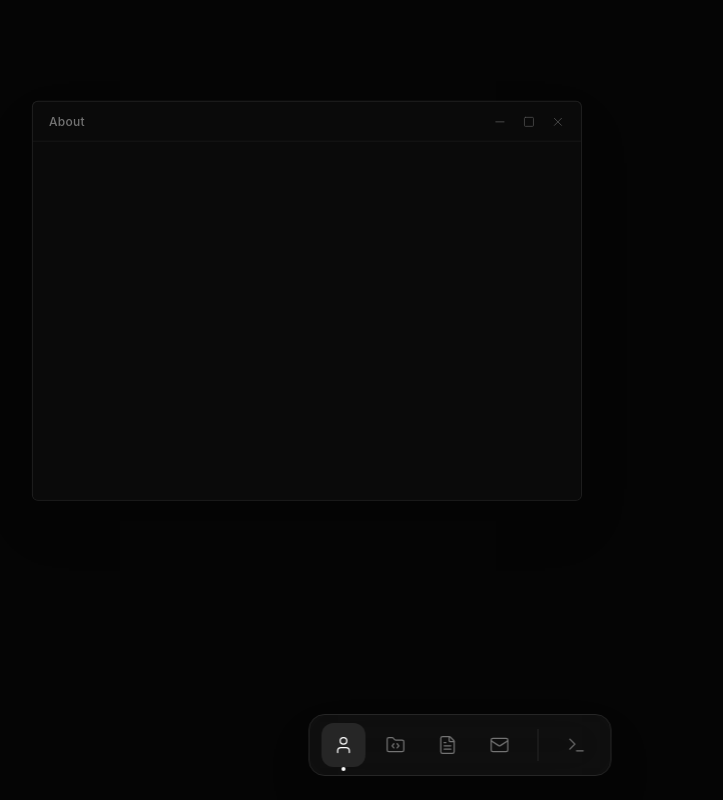
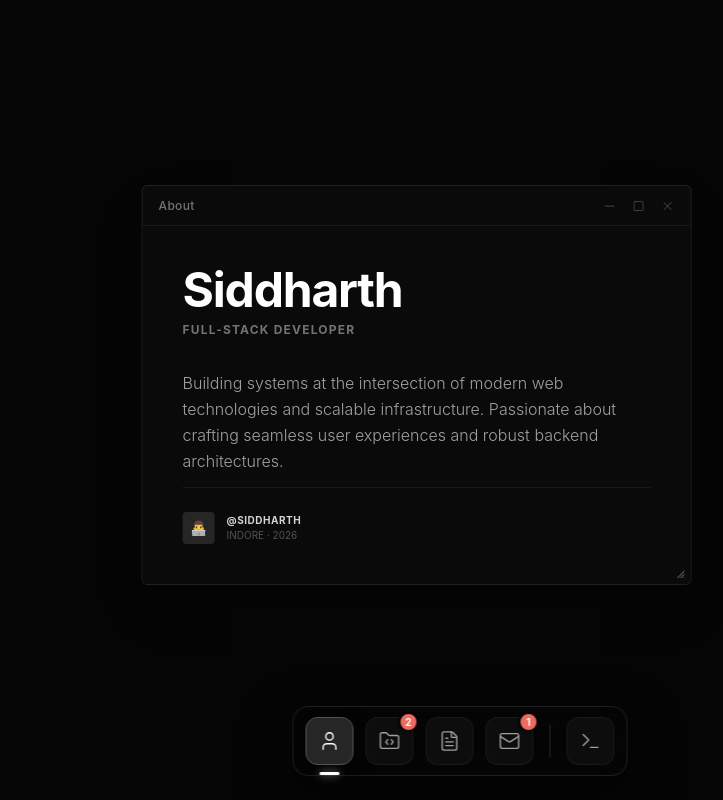
Before and after one commit to siddharthNirmale/desktop-resume, a React (Vite) app: page / in a window 1280 px wide. Shown: the whole page, without its empty margins (180-903 px from the left). Built offline with nearby package versions, Linux system fonts and the light colour scheme.

Commit message:
add context menu functionality to Dock component with right-click support

```diff
--- a/src/App.jsx
+++ b/src/App.jsx
@@ -3,8 +3,7 @@ import { AnimatePresence } from 'framer-motion';
 import useWindows from './hooks/useWindows';
 import Window from './components/Window';
 import Dock from './components/Dock';
-import ContextMenu from './components/ContextMenu'; // 1. Import it here
-// ... (import your sections)
+import ContextMenu from './components/ContextMenu';
 import AboutSection from './sections/AboutSection';
 import ProjectsSection from './sections/ProjectsSection';
 import Notepad from './sections/Notepad';
@@ -12,6 +11,7 @@ import ContactSection from './sections/ContactSection';
 import Terminal from './sections/Terminal';
 
 export default function App() {
+  // 1. Initialize Window State
   const { windows, bringToFront, toggleWindow } = useWindows([
     { id: 'about', title: 'About', isOpen: true, isMinimized: false, zIndex: 2 },
     { id: 'projects', title: 'Projects', isOpen: false, isMinimized: false, zIndex: 1 },
@@ -20,17 +20,16 @@ export default function App() {
     { id: 'terminal', title: 'Terminal', isOpen: false, isMinimized: false, zIndex: 1 },
   ]);
 
+  // 2. Desktop Boundary Reference (keeps windows from being dragged off-screen)
   const desktopRef = useRef(null);
 
-  // 2. Add state for the context menu
+  // 3. Custom Right-Click Menu State
   const [contextMenu, setContextMenu] = useState({ show: false, x: 0, y: 0 });
 
-  // 3. The Right-Click Hijacker
   const handleContextMenu = (e) => {
-    e.preventDefault(); // Stop the normal browser menu from appearing
+    e.preventDefault(); // Stop default browser menu
 
-    // Check if the menu would go off the bottom/right edges of the screen
-    // We adjust the position so it always opens inwards
+    // Prevent the menu from opening off the bottom or right edge of the screen
     const x = e.pageX + 224 > window.innerWidth ? window.innerWidth - 224 : e.pageX;
     const y = e.pageY + 150 > window.innerHeight ? window.innerHeight - 150 : e.pageY;
 
@@ -38,12 +37,14 @@ export default function App() {
   };
 
   return (
+    // Pitch black background matching the new minimalist aesthetic
     <div
       ref={desktopRef}
-      onContextMenu={handleContextMenu} // 4. Attach it to the main wrapper
+      onContextMenu={handleContextMenu}
       className="w-screen h-screen bg-[#050505] relative overflow-hidden flex flex-col font-sans text-gray-200 select-none"
     >
-      {/* 5. Drop the Context Menu into the UI */}
+
+      {/* 4. Custom Context Menu Overlay */}
       <ContextMenu
         show={contextMenu.show}
         x={contextMenu.x}
@@ -52,9 +53,13 @@ export default function App() {
         onOpenApp={(id) => toggleWindow(id, 'isOpen', true)}
       />
 
+      {/* 5. Desktop Workspace */}
       <div className="flex-1 relative p-6">
+
+        {/* AnimatePresence handles the smooth fade out when a window is closed */}
         <AnimatePresence>
           {windows.map(win =>
+            // Conditionally render so Framer Motion knows when to play the exit animation
             win.isOpen && (
             <Window
               key={win.id}
@@ -64,18 +69,44 @@ export default function App() {
               onMinimize={() => toggleWindow(win.id, 'isMinimized', true)}
               onFocus={() => bringToFront(win.id)}
             >
-              {/* Keep all your section routing exactly the same here */}
-              {win.id === 'about' && ( /* ... */ <div/> )}
+              {/* Window Content Routing */}
+              {win.id === 'about' && (
+                <div className="p-10 flex flex-col h-full bg-[#0a0a0a]">
+                  <h1 className="text-5xl font-bold mb-2 text-white tracking-tight">Siddharth</h1>
+                  <h2 className="text-xs tracking-widest text-neutral-500 uppercase font-bold mb-8">Full-Stack Developer</h2>
+
+                  <p className="text-neutral-400 font-light leading-relaxed max-w-md">
+                    Building systems at the intersection of modern web technologies and scalable infrastructure.
+                    Passionate about crafting seamless user experiences and robust backend architectures.
+                  </p>
+
+                  {/* Minimal Footer */}
+                  <div className="mt-auto flex items-center gap-3 pt-6 border-t border-neutral-800/50">
+                    <div className="w-8 h-8 rounded bg-neutral-800 flex items-center justify-center text-sm">👨‍💻</div>
+                    <div className="flex flex-col">
+                      <span className="text-[10px] font-bold text-neutral-300 tracking-wider">@SIDDHARTH</span>
+                      <span className="text-[10px] text-neutral-600">INDORE · 2026</span>
+                    </div>
+                  </div>
+                </div>
+              )}
+
               {win.id === 'projects' && <ProjectsSection />}
               {win.id === 'notepad' && <Notepad />}
               {win.id === 'contact' && <ContactSection />}
               {win.id === 'terminal' && <Terminal />}
+
             </Window>
           ))}
         </AnimatePresence>
       </div>
 
-      <Dock windows={windows} toggleWindow={toggleWindow} />
+      {/* 6. The Minimalist Dock */}
+      <Dock
+        windows={windows}
+        toggleWindow={toggleWindow}
+        bringToFront={bringToFront}
+      />
     </div>
   );
 }
--- a/src/components/Dock.jsx
+++ b/src/components/Dock.jsx
@@ -1,45 +1,147 @@
+import { useState, useEffect, useRef } from 'react';
 import { User, FolderCode, FileText, Mail, Terminal } from 'lucide-react';
+import { motion, AnimatePresence } from 'framer-motion';
 
-export default function Dock({ windows, toggleWindow }) {
-  // Helper to find if a window is open so we can highlight the icon
-  const isOpen = (id) => windows.find(w => w.id === id)?.isOpen;
+export default function Dock({ windows, toggleWindow, bringToFront }) {
+  const [menu, setMenu] = useState({ show: false, x: 0, y: 0, id: null });
+  const dockRef = useRef(null);
 
-  // Reusable icon component for the dock
-  const DockIcon = ({ id, icon: Icon, label }) => (
-    <div className="relative group flex flex-col items-center">
-      <button
-        onClick={() => toggleWindow(id, 'isOpen', true)}
-        className={`p-3 rounded-xl transition-all duration-200 ${
-          isOpen(id)
-            ? 'bg-neutral-800 text-white'
-            : 'text-neutral-500 hover:text-white hover:bg-neutral-800/50'
-        }`}
+  // Close right-click menu on outside click
+  useEffect(() => {
+    const handleClickOutside = (e) => {
+      if (dockRef.current && !dockRef.current.contains(e.target)) {
+        setMenu(prev => ({ ...prev, show: false }));
+      }
+    };
+    if (menu.show) document.addEventListener('mousedown', handleClickOutside);
+    return () => document.removeEventListener('mousedown', handleClickOutside);
+  }, [menu.show]);
+
+  const handleRightClick = (e, id) => {
+    e.preventDefault();
+    e.stopPropagation();
+    // Safely position the menu above the dock
+    setMenu({
+      show: true,
+      x: e.clientX,
+      y: e.clientY - 150,
+      id
+    });
+  };
+
+  const executeMenuAction = (action) => {
+    const { id } = menu;
+    if (action === 'open') {
+      toggleWindow(id, 'isOpen', true);
+      toggleWindow(id, 'isMinimized', false);
+      bringToFront(id);
+    } else if (action === 'minimize') {
+      toggleWindow(id, 'isMinimized', true);
+    } else if (action === 'close') {
+      toggleWindow(id, 'isOpen', false);
+    }
+    setMenu({ ...menu, show: false });
+  };
+
+  // Reusable & Stabilized Dock Icon Component
+  const DockIcon = ({ id, icon: Icon, label, badge }) => {
+    const win = windows.find(w => w.id === id);
+    const isOpen = win?.isOpen;
+    const isMinimized = win?.isMinimized;
+
+    // Fixed Logic: Single click handles everything seamlessly
+    const handleClick = () => {
+      if (!isOpen) {
+        // Open it if it's closed
+        toggleWindow(id, 'isOpen', true);
+        toggleWindow(id, 'isMinimized', false);
+        bringToFront(id);
+      } else if (isMinimized) {
+        // Restore it if it's minimized
+        toggleWindow(id, 'isMinimized', false);
+        bringToFront(id);
+      } else {
+        // Minimize it if it's currently visible
+        toggleWindow(id, 'isMinimized', true);
+      }
+    };
+
+    return (
+      <div className="relative group flex flex-col items-center justify-center">
+        <motion.button
+          whileHover={{ scale: 1.15, y: -4 }} // Smooth, stable lift effect
+          whileTap={{ scale: 0.95 }} // Satisfying click feedback
+          onClick={handleClick}
+          onContextMenu={(e) => handleRightClick(e, id)}
+          className={`relative flex items-center justify-center w-12 h-12 rounded-xl border transition-colors duration-200 outline-none ${
+            isOpen
+              ? 'bg-neutral-800 text-white border-neutral-600 shadow-[0_10px_20px_rgba(0,0,0,0.5)]'
+              : 'bg-[#111111]/80 text-neutral-400 border-neutral-800/50 hover:bg-neutral-800 hover:text-white hover:border-neutral-700'
+          } ${isMinimized ? 'opacity-50 hover:opacity-100' : ''}`}
         >
-        <Icon size={20} strokeWidth={1.5} />
-      </button>
+          <Icon size={22} strokeWidth={1.5} />
 
-      {/* Tooltip on hover */}
-      <span className="absolute -top-10 bg-neutral-800 text-white text-[10px] px-2 py-1 rounded opacity-0 group-hover:opacity-100 transition-opacity whitespace-nowrap border border-neutral-700 tracking-wider">
+          {/* Premium UI: Notification Badge */}
+          {badge > 0 && (
+            <div className="absolute -top-1.5 -right-1.5 w-5 h-5 bg-[#ed6a5e] text-white text-[10px] font-bold rounded-full flex items-center justify-center border-2 border-[#050505] shadow-sm z-10">
+              {badge}
+            </div>
+          )}
+        </motion.button>
+
+        {/* Floating Tooltip (Hidden when context menu is active) */}
+        {!menu.show && (
+          <div className="absolute -top-12 bg-[#0a0a0a] text-neutral-300 text-xs px-3 py-1.5 rounded-md opacity-0 group-hover:opacity-100 transition-all duration-200 whitespace-nowrap border border-neutral-800 shadow-xl pointer-events-none transform translate-y-2 group-hover:translate-y-0">
             {label}
-      </span>
+          </div>
+        )}
 
-      {/* Active dot indicator */}
-      {isOpen(id) && (
-        <div className="absolute -bottom-1 w-1 h-1 bg-white rounded-full" />
+        {/* Breathing Active State Indicator */}
+        {isOpen && (
+          <div className={`absolute -bottom-2.5 h-[3px] rounded-full transition-all duration-300 ${
+            isMinimized ? 'w-1.5 bg-neutral-600' : 'w-5 bg-white shadow-[0_0_8px_rgba(255,255,255,0.6)]'
+          }`} />
         )}
       </div>
     );
+  };
 
   return (
-    <div className="absolute bottom-6 left-1/2 -translate-x-1/2 px-3 py-2 bg-[#121212]/80 backdrop-blur-xl border border-neutral-800 rounded-2xl flex items-center gap-2 shadow-2xl z-[9999]">
+    // Wrap everything in a container to manage absolute positioning safely
+    <div ref={dockRef} className="absolute bottom-6 left-1/2 -translate-x-1/2 z-[99999]">
+
+      {/* Context Menu */}
+      <AnimatePresence>
+        {menu.show && (
+          <motion.div
+            initial={{ opacity: 0, scale: 0.95, y: 10 }}
+            animate={{ opacity: 1, scale: 1, y: 0 }}
+            exit={{ opacity: 0, scale: 0.95, y: 10 }}
+            transition={{ duration: 0.1 }}
+            style={{ position: 'fixed', top: menu.y, left: menu.x }}
+            className="w-40 bg-[#1a1a1a]/95 backdrop-blur-xl border border-neutral-800 rounded-xl shadow-[0_10px_30px_rgba(0,0,0,0.8)] p-1 text-sm text-gray-200 z-[999999]"
+          >
+            <div className="flex flex-col">
+              <button onClick={() => executeMenuAction('open')} className="w-full text-left px-3 py-2 rounded-md hover:bg-neutral-800 hover:text-white transition-colors">Open</button>
+              <button onClick={() => executeMenuAction('minimize')} className="w-full text-left px-3 py-2 rounded-md hover:bg-neutral-800 hover:text-white transition-colors">Minimize</button>
+              <div className="h-[1px] bg-neutral-800 my-1 mx-2" />
+              <button onClick={() => executeMenuAction('close')} className="w-full text-left px-3 py-2 rounded-md hover:bg-red-500/20 text-red-400 hover:text-red-300 transition-colors">Close App</button>
+            </div>
+          </motion.div>
+        )}
+      </AnimatePresence>
+
+      {/* The Sleek Dock Container */}
+      <div className="px-3 py-2.5 bg-[#050505]/80 backdrop-blur-xl border border-neutral-800/80 rounded-2xl flex items-center gap-3 shadow-[0_20px_50px_rgba(0,0,0,0.5)]">
         <DockIcon id="about" icon={User} label="About" />
-      <DockIcon id="projects" icon={FolderCode} label="Projects" />
+        <DockIcon id="projects" icon={FolderCode} label="Projects" badge={2} />
         <DockIcon id="notepad" icon={FileText} label="Notes" />
-      <DockIcon id="contact" icon={Mail} label="Contact" />
+        <DockIcon id="contact" icon={Mail} label="Contact" badge={1} />
 
-      <div className="w-[1px] h-8 bg-neutral-800 mx-2" /> {/* Divider */}
+        <div className="w-[1px] h-8 bg-neutral-800 mx-1" /> {/* Divider */}
 
         <DockIcon id="terminal" icon={Terminal} label="Terminal" />
       </div>
+    </div>
   );
 }
--- a/src/components/Window.jsx
+++ b/src/components/Window.jsx
@@ -1,10 +1,13 @@
 import { motion } from 'framer-motion';
 import { useState, useEffect } from 'react';
-import { Minus, Square, X } from 'lucide-react'; // We need these for minimal controls
+import { Minus, Square, X } from 'lucide-react';
 
 export default function Window({ id, title, isMinimized, zIndex, onClose, onMinimize, onFocus, constraintsRef, children }) {
   const [isMaximized, setIsMaximized] = useState(false);
   const [spawnPos, setSpawnPos] = useState({ x: 0, y: 0 });
+
+  // Track the dynamic width and height of the window
+  const [size, setSize] = useState({ width: 550, height: 400 });
 
   useEffect(() => {
     const randomOffset = Math.floor(Math.random() * 40) - 20;
@@ -14,6 +17,15 @@ export default function Window({ id, title, isMinimized, zIndex, onClose, onMini
     });
   }, []);
 
+  // Framer Motion's pan handler seamlessly calculates mouse movement (deltas)
+  const handleResize = (event, info) => {
+    setSize((prev) => ({
+      // Enforce minimum dimensions so the window doesn't break UI components
+      width: Math.max(320, prev.width + info.delta.x),
+      height: Math.max(250, prev.height + info.delta.y),
+    }));
+  };
+
   return (
     <motion.div
       drag={!isMaximized}
@@ -22,14 +34,14 @@ export default function Window({ id, title, isMinimized, zIndex, onClose, onMini
       dragConstraints={constraintsRef}
       onMouseDown={onFocus}
       style={{ zIndex }}
-      // Changed to tighter rounded corners (rounded-md), removed heavy drop shadows, ultra-dark background
       className={`absolute bg-[#0a0a0a] border border-neutral-800/80 rounded-md shadow-2xl flex flex-col overflow-hidden text-neutral-300 ${isMinimized ? 'hidden' : ''}`}
 
       initial={{ x: spawnPos.x, y: spawnPos.y, opacity: 0, scale: 0.98 }}
       animate={
         isMaximized
           ? { x: 0, y: 0, width: '100vw', height: '100vh', borderRadius: '0px', opacity: 1, scale: 1 }
-          : { x: spawnPos.x, y: spawnPos.y, width: 550, height: 400, borderRadius: '0.375rem', opacity: 1, scale: 1 }
+          // Inject our dynamic size state here
+          : { x: spawnPos.x, y: spawnPos.y, width: size.width, height: size.height, borderRadius: '0.375rem', opacity: 1, scale: 1 }
       }
       exit={{ opacity: 0, scale: 0.98, transition: { duration: 0.1 } }}
       transition={{ duration: 0.15, ease: "easeOut" }}
@@ -37,41 +49,42 @@ export default function Window({ id, title, isMinimized, zIndex, onClose, onMini
       {/* Hyper-Minimal Title Bar */}
       <div
         onDoubleClick={() => setIsMaximized(!isMaximized)}
-        // No distinct background color for the header, just a subtle bottom border
         className={`window-header h-10 px-4 flex items-center justify-between border-b border-neutral-800/50 select-none ${isMaximized ? 'cursor-default' : 'cursor-move'}`}
       >
-        {/* Left-aligned, quiet title */}
         <span className="text-xs font-medium text-neutral-500 tracking-wide">
           {title}
         </span>
 
-        {/* Clean, monochrome controls with no background colors */}
         <div className="flex items-center gap-4 z-10 text-neutral-600">
-          <button
-            onClick={onMinimize}
-            className="hover:text-white transition-colors flex items-center justify-center"
-          >
+          <button onClick={onMinimize} className="hover:text-white transition-colors flex items-center justify-center">
             <Minus size={14} strokeWidth={1.5} />
           </button>
-          <button
-            onClick={() => setIsMaximized(!isMaximized)}
-            className="hover:text-white transition-colors flex items-center justify-center"
-          >
+          <button onClick={() => setIsMaximized(!isMaximized)} className="hover:text-white transition-colors flex items-center justify-center">
             <Square size={12} strokeWidth={1.5} />
           </button>
-          <button
-            onClick={onClose}
-            className="hover:text-white transition-colors flex items-center justify-center"
-          >
+          <button onClick={onClose} className="hover:text-white transition-colors flex items-center justify-center">
             <X size={14} strokeWidth={1.5} />
           </button>
         </div>
       </div>
 
       {/* Content Area */}
-      <div className="flex-1 overflow-auto bg-[#0a0a0a] custom-scrollbar">
+      <div className="flex-1 overflow-auto bg-[#0a0a0a] custom-scrollbar relative">
         {children}
       </div>
+
+      {/* Custom Resizer Grip (Hidden when maximized) */}
+      {!isMaximized && (
+        <motion.div
+          onPan={handleResize}
+          className="absolute bottom-0 right-0 w-6 h-6 cursor-se-resize flex items-end justify-end p-1.5 z-50 text-neutral-600 hover:text-white transition-colors"
+        >
+          {/* Subtle minimal grip lines */}
+          <svg width="8" height="8" viewBox="0 0 10 10" fill="none" xmlns="http://www.w3.org/2000/svg">
+            <path d="M8 10L10 8V10H8ZM4 10L10 4V6L6 10H4ZM0 10L10 0V2L2 10H0Z" fill="currentColor"/>
+          </svg>
+        </motion.div>
+      )}
     </motion.div>
   );
 }
```
Lines whose indentation alone changed are shown as unchanged.
